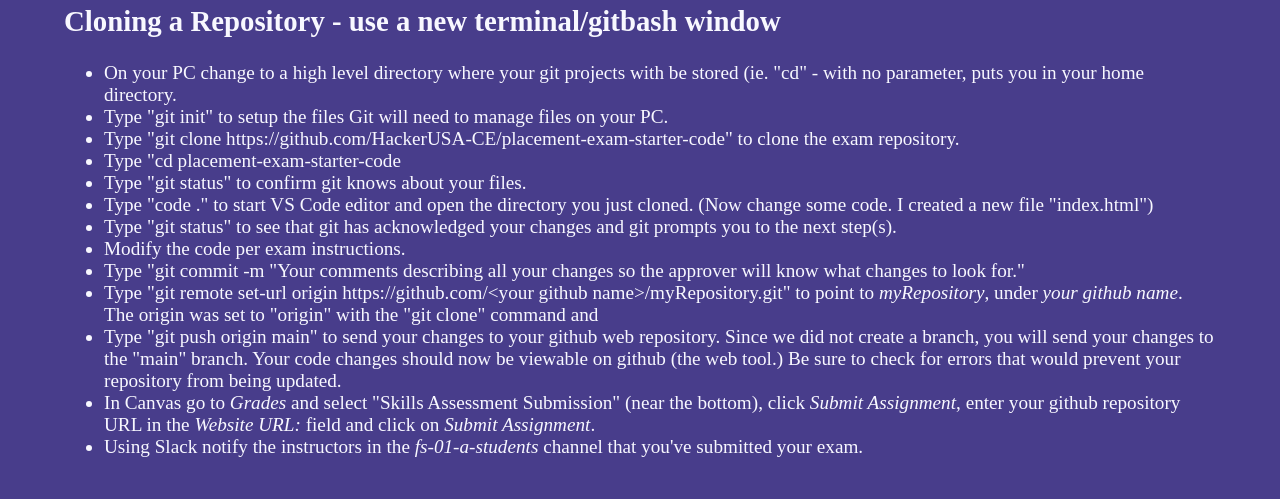
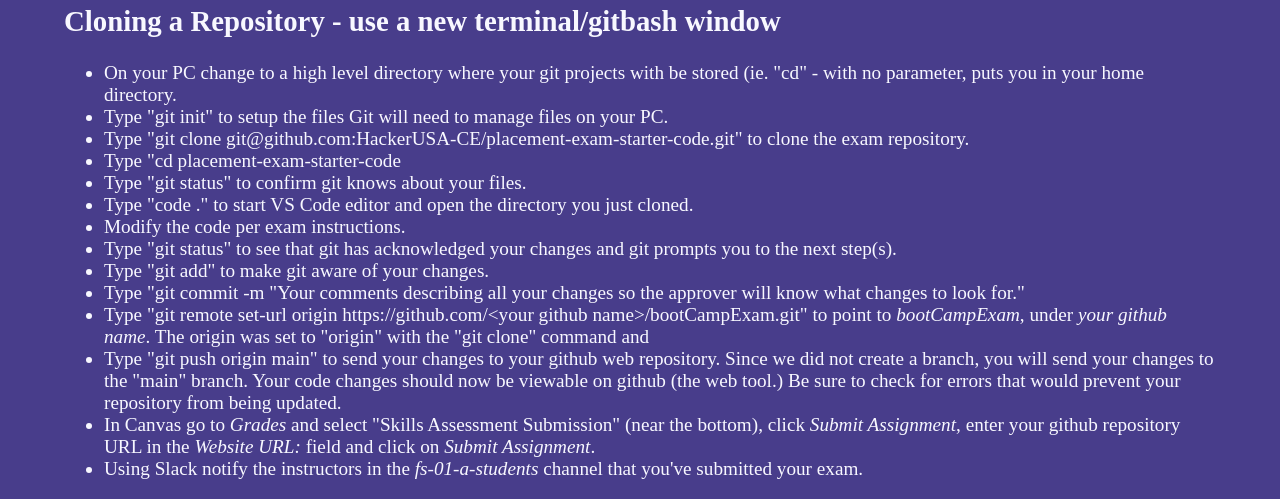
Before and after one commit to Instructor-Stan/developer-cheat-sheets, a plain HTML site: page exam-steps.html in a window 1280 px wide. Shown: the part 394-893 px from the top of the page. Before the commit the page ends 871 px from the top, so only its background shows below. Drawn offline with Linux system fonts and the light colour scheme.

Commit message:
Cleaned up mistakes in the instructions

```diff
--- a/exam-steps.html
+++ b/exam-steps.html
@@ -1,6 +1,6 @@
 <html>
     <head>
-        <title>Learning Github with Stan</title>
+        <title>Bootcamp Exam - Github</title>
         <style>
             body {
                 background-color: darkslateblue;
@@ -42,14 +42,15 @@
             <ul>
                 <li>On your PC change to a high level directory where your git projects with be stored (ie. "cd" - with no parameter, puts you in your home directory.</li>
                 <li>Type "git init" to setup the files Git will need to manage files on your PC.</li>
-                <li>Type "git clone https://github.com/HackerUSA-CE/placement-exam-starter-code" to clone the exam repository.</li>
+                <li>Type "git clone git@github.com:HackerUSA-CE/placement-exam-starter-code.git" to clone the exam repository.</li>
                 <li>Type "cd placement-exam-starter-code</li>
                 <li>Type "git status" to confirm git knows about your files.</li>
-                <li>Type "code ." to start VS Code editor and open the directory you just cloned. (Now change some code. I created a new file "index.html")</li>
+                <li>Type "code ." to start VS Code editor and open the directory you just cloned.</li>
+                <li>Modify the code per exam instructions.</li>
                 <li>Type "git status" to see that git has acknowledged your changes and git prompts you to the next step(s).</li>
-                <li>Modify the code per exam instructions.</li>
+                <li>Type "git add" to make git aware of your changes.</li>
                 <li>Type "git commit -m "Your comments describing all your changes so the approver will know what changes to look for."</li>
-                <li>Type "git remote set-url origin https://github.com/&lt;your github name&gt;/myRepository.git" to point to <i>myRepository</i>, under <i>your github name</i>.
+                <li>Type "git remote set-url origin https://github.com/&lt;your github name&gt;/bootCampExam.git" to point to <i>bootCampExam</i>, under <i>your github name</i>.
                      The origin was set to "origin" with the "git clone" command and</li>
                 <li>Type "git push origin main" to send your changes to your github web repository. Since we did not create a branch, you will send your changes to the "main"
                     branch. Your code changes should now be viewable on github (the web tool.) Be sure to check for errors that would prevent your repository from being updated.</li>
```
